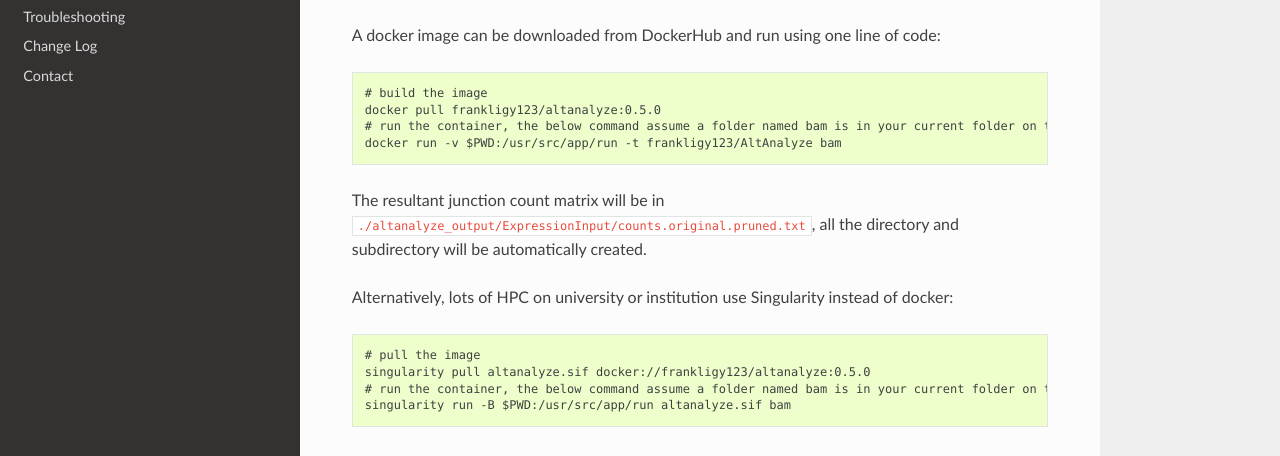
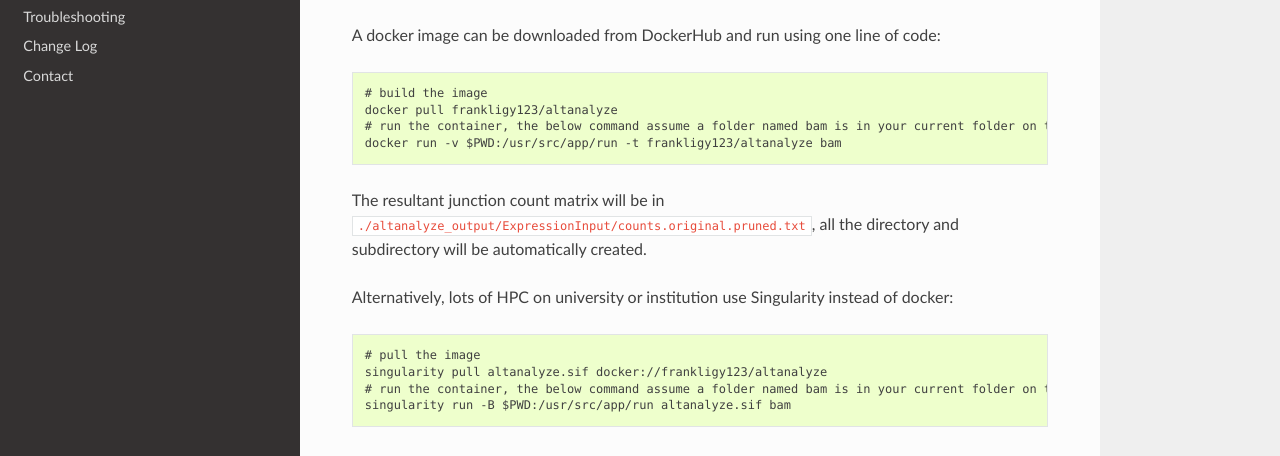
Before and after one commit to frankligy/SNAF, a Sphinx documentation site: the page built from docs/installation.rst, in a window 1280 px wide and 900 px high. Shown: the part 360-816 px from the top of the window. Built offline with Sphinx 7.4.7 and the Read the Docs theme 2.0.0, drawn with Linux system fonts in a browser that asks for light colours.

```diff
--- a/docs/installation.rst
+++ b/docs/installation.rst
@@ -11,9 +11,9 @@ Step 1: AltAnalyze
 A docker image can be downloaded from DockerHub and run using one line of code::
 
     # build the image
-    docker pull frankligy123/altanalyze:0.5.0
+    docker pull frankligy123/altanalyze
     # run the container, the below command assume a folder named bam is in your current folder on the host machine
-    docker run -v $PWD:/usr/src/app/run -t frankligy123/AltAnalyze bam
+    docker run -v $PWD:/usr/src/app/run -t frankligy123/altanalyze bam
 
 The resultant junction count matrix will be in ``./altanalyze_output/ExpressionInput/counts.original.pruned.txt``, all the directory and subdirectory
 will be automatically created.
@@ -21,7 +21,7 @@ will be automatically created.
 Alternatively, lots of HPC on university or institution use Singularity instead of docker::
 
     # pull the image
-    singularity pull altanalyze.sif docker://frankligy123/altanalyze:0.5.0
+    singularity pull altanalyze.sif docker://frankligy123/altanalyze
     # run the container, the below command assume a folder named bam is in your current folder on the host machine
     singularity run -B $PWD:/usr/src/app/run altanalyze.sif bam
 
--- a/docs/tutorial.rst
+++ b/docs/tutorial.rst
@@ -22,7 +22,7 @@ The analysis starts with a group of bam files, with each BAM corresponding to si
 the full path to the folder is the only command you need to run in this step (See Installation for more detail)::
 
     # run the container, the below command assume a folder named bam is in your current folder on the host machine
-    docker run -v $PWD:/usr/src/app/run -t frankligy123/AltAnalyze bam
+    docker run -v $PWD:/usr/src/app/run -t frankligy123/altanalyze bam
 
 The output of this step contains different useful readouts, including splicing junction quantification, splicing event quantification and gene expression, but the most important output that will be used
 in the following step is the junction count matrix. Let us take a look at a subsampled junction count matrix, each row represent a splicing junction
```
Also changed, not shown: other parts of docs/installation.rst (+4 -0 lines).
